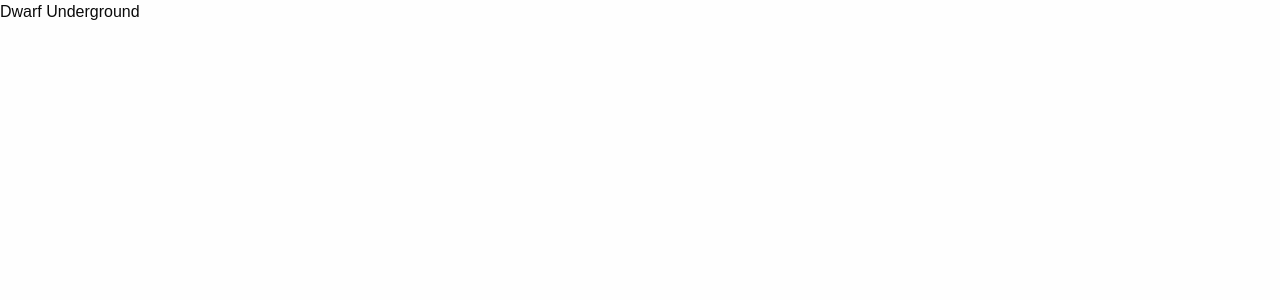
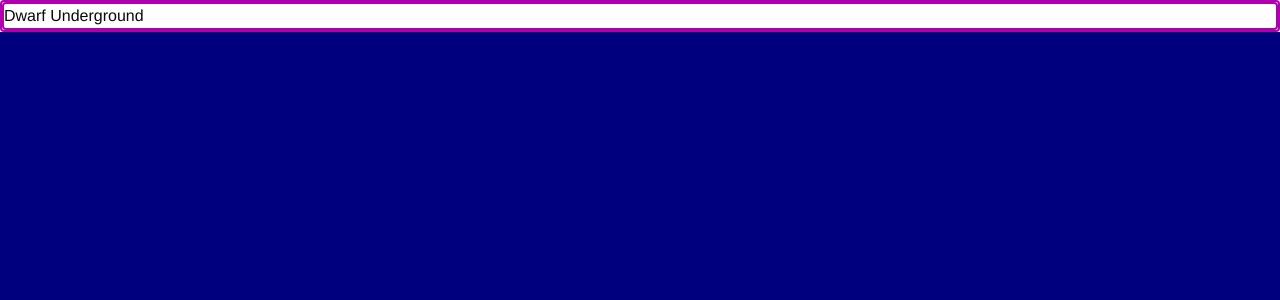
Before and after one commit to troywiegand/mao, a React (Create React App) app: page / in a window 1280 px wide. Shown: the top 300 px of the page. Built offline with nearby package versions, Linux system fonts and the light colour scheme.

Commit message:
Change some bits

```diff
--- a/public/index.html
+++ b/public/index.html
@@ -16,7 +16,7 @@
       work correctly both with client-side routing and a non-root public URL.
       Learn how to configure a non-root public URL by running `npm run build`.
     -->
-    <title>Dwarf Underground</title>
+    <title>The Game of Mao</title>
   </head>
   <body>
     <div id="root"></div>
--- a/src/index.css
+++ b/src/index.css
@@ -1,5 +1,36 @@
-body {
-  margin: 0;
+ul {
+  list-style-type: none;
+}
+
+html{
+  background-color: rgb(0, 0, 126);
+  color: rgb(160, 161, 95);
+}
+
+button{
+  size: 93%;
+  border: 0;
+  padding: 0.75rem 0.8rem;
+  transition: background-color .25s ease-out, transform .1s ease-out;
+  cursor: pointer;
+  background-color: rgb(172, 0, 0);
+  color: whitesmoke;
+}
+
+button.hover{
+  background-color: rgb(219, 4, 4);
+
+  transform: scale(1.1);
+}
+
+.title{
   padding: 0;
-  font-family: sans-serif;
+  size: 117%;
+  color: whitesmoke;
 }
+
+div{
+  border: box;
+  border: 2px solid #ac01ac;
+  border-radius: 4px;
+}
```
